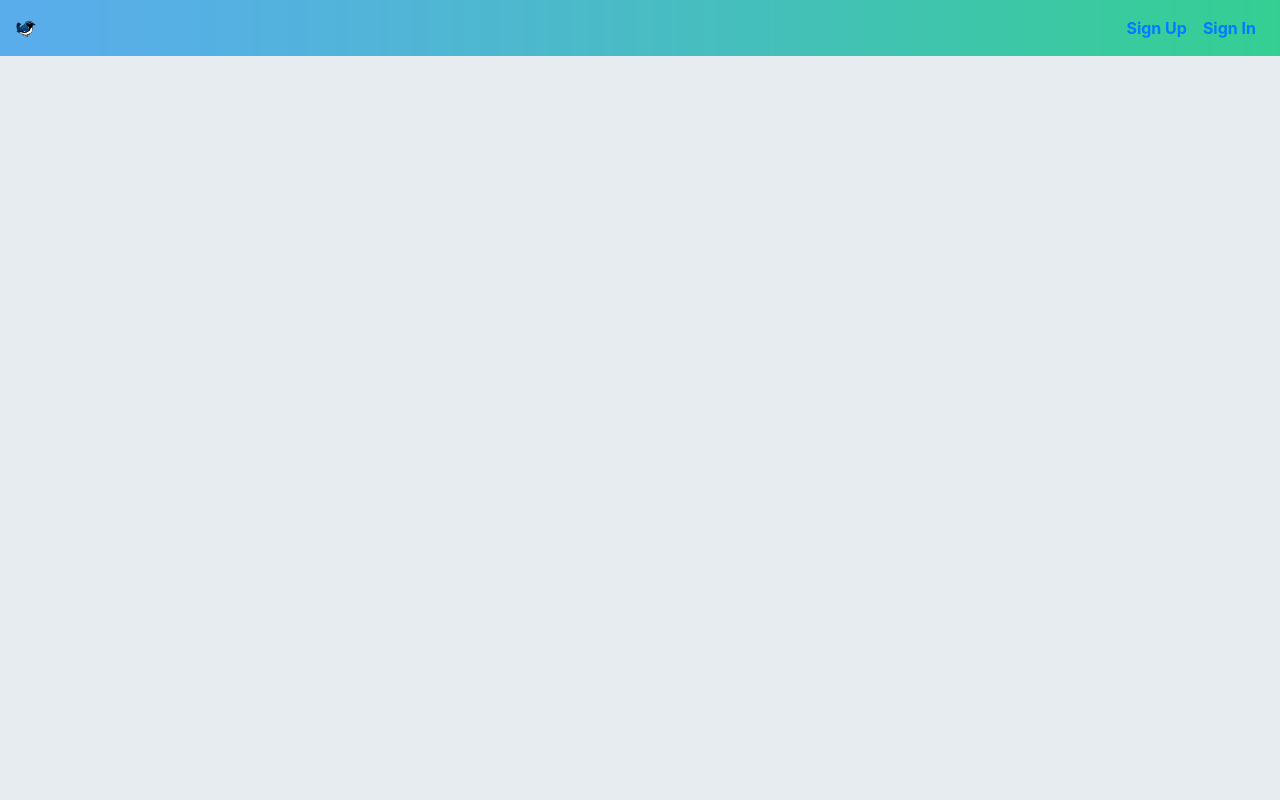
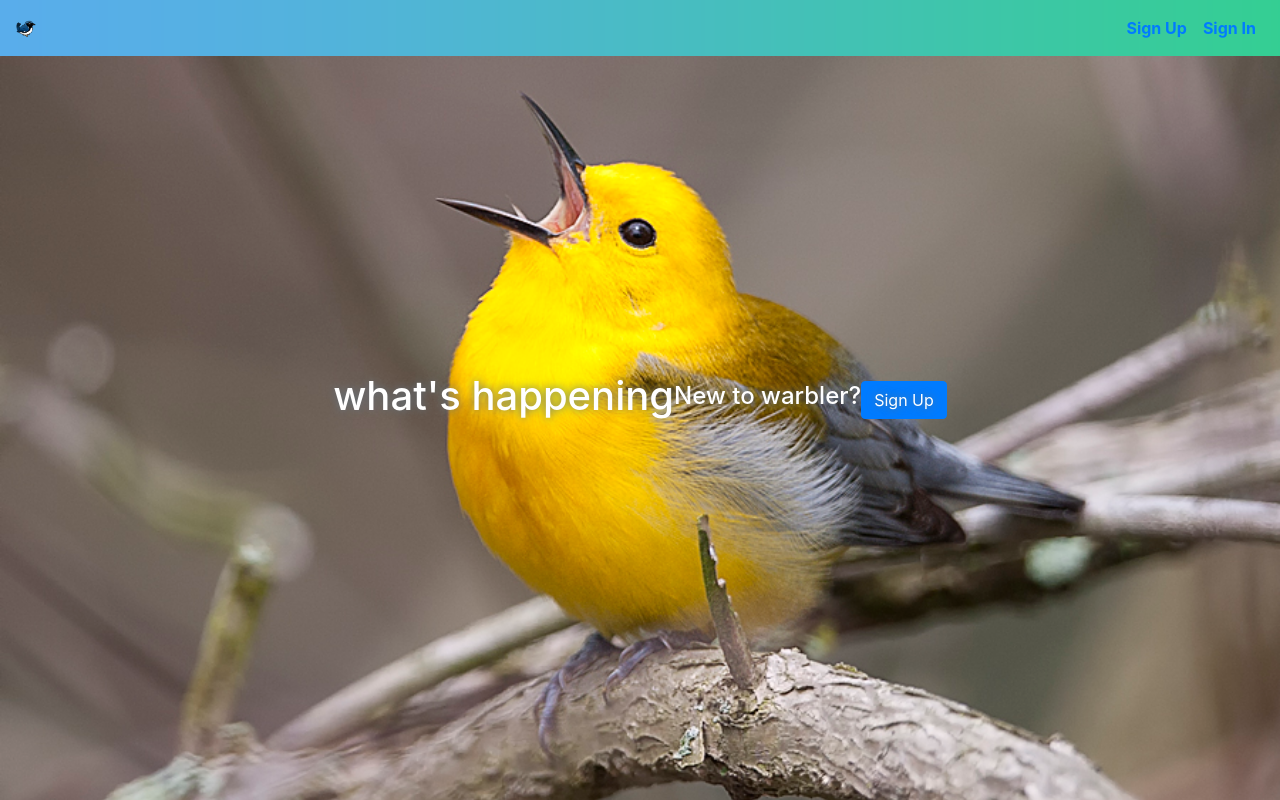
Before and after one commit to sunwucode/warbler-react-project, a React (Create React App) app in the folder warbler-client/: page / in a window 1280 px wide. Built offline with nearby package versions, Linux system fonts and the light colour scheme.

Commit message:
first of the frontend

```diff
--- /dev/null
+++ b/warbler-client/src/components/AuthForm.js
@@ -0,0 +1,57 @@
+import React,{ Component } from "react";
+
+export default class AuthForm extends Component {
+  constructor(props) {
+    super(props);
+    this.state = {
+      email: "",
+      username: "",
+      password: "",
+      profileImageUrl: "",
+    };
+  }
+
+  handleChange = (e) =>{
+    this.setState({
+      [e.target.name]: e.target.value
+    })
+  };
+
+  handleSubmit = e => {
+    e.preventDefault();
+    const authType = this.props.signUp ? "signup" : "signin";
+    this.props.onAuth(authType, this.state).then(()=>{
+      console.log("logged In");
+      });
+
+  }
+
+  render(){
+    const  {email, username, password, profileImageUrl} = this.state;
+    const {heading, buttonText, signUp} = this.props;
+    return(
+      <div>
+        <div className="row justify-content-md-center text-center"></div>
+        <div className="col-md-6">
+          <form onSubmit={this.handleSubmit} >
+            <h2>{heading}</h2>
+            <label htmlFor="email">email:</label>
+            <input className="form-control" id="email" name="email" onChange={this.handleChange} value={email} type="text"/>
+            <label htmlFor="password">password:</label>
+            <input className="form-control" id="password" name="password" onChange={this.handleChange} type="password"/>
+
+            {signUp && (
+              <div>
+                <label htmlFor="username">username:</label>
+            <input className="form-control" id="username" name="username" onChange={this.handleChange} value={username} type="text"/>
+            <label htmlFor="image-url">image URL:</label>
+            <input className="form-control" id="image-url" name="profile-image" onChange={this.handleChange} type="text"/>
+              </div>
+            )}
+            <button className="btn btn-primary btn-block btn-lg">{buttonText}</button>
+          </form>
+        </div>
+      </div>
+    )
+  }
+};
--- /dev/null
+++ b/warbler-client/src/components/Homepage.js
@@ -0,0 +1,14 @@
+import React from "react";
+import { Link } from "react-router-dom";
+
+const Homepage = () => (
+
+  <div className="home-hero">
+    <h1>what's happening</h1>
+    <h4>New to warbler? </h4>
+    <Link to="/signup" className="btn btn-primary"> Sign Up </Link>
+  </div>
+
+);
+
+export default Homepage;
--- a/warbler-client/src/containers/App.js
+++ b/warbler-client/src/containers/App.js
@@ -3,6 +3,8 @@ import {Provider} from "react-redux";
 import {configureStore} from "../store";
 import { BrowserRouter as Router } from "react-router-dom";
 import Navbar from "./Navbar";
+import Main from "./Main";
+
 
 const store = configureStore();
 
@@ -11,6 +13,7 @@ const App = () => (
     <Router>
       <div className="onboarding">
         <Navbar/>
+        <Main/>
         </div>
     </Router>
   </Provider>
--- /dev/null
+++ b/warbler-client/src/containers/Main.js
@@ -0,0 +1,34 @@
+import React from "react";
+import { Switch, Route, withRouter, Redirected } from "react-router-dom";
+import { connect } from "react-redux";
+import Homepage from "../components/Homepage";
+import AuthForm from "../components/AuthForm";
+import { authUser } from "../store/actions/auth";
+
+const Main = props => {
+  const {authUser} = props;
+  return (
+    <div>
+      <Switch>
+        <Route exact path="/" render={props => <Homepage {...props} />} />
+        <Route exact path="/signin" render={props => {
+          return(
+            <AuthForm onAuth={authUser} buttonText="Log in" heading="Welcome back!" {...props}/>
+          )
+        }}/>
+        <Route exact path="/signup" render={props => {
+          return(
+            <AuthForm onAuth={authUser} signUp buttonText="Sign me Up!" heading="Join us" {...props}/>
+          )
+        }}/>
+      </Switch>
+    </div>
+  );
+};
+
+function mapStateToProps(state) {
+  return{
+      currentUser: state.currentUser
+  };
+}
+export default withRouter(connect(mapStateToProps, { authUser })(Main));
--- a/warbler-client/src/index.css
+++ b/warbler-client/src/index.css
@@ -41,3 +41,21 @@ margin:  0 0.5rem;
   background-image: url("./images/nav-bg.png");
   background-size: 100% 100%;
 }
+.home-hero{
+  width: 100vw;
+  height: 100vh;
+  position: absolute;
+  top: 0;
+  left: 0;
+  display: flex;
+  align-items: center;
+  justify-content: center;
+  z-index: -1;
+  background-image: url("./images/signed-out-home.jpg");
+  text-align: center;
+  padding: 1rem;
+  background-position: center center;
+  background-size: cover;
+  color: white;
+  text-shadow: 0 0 8px #66757f;
+}
--- /dev/null
+++ b/warbler-client/src/services/api.js
@@ -0,0 +1,13 @@
+import axios from "axios";
+
+export function apiCall (method, path, data) {
+  return new Promise((resolve, reject) => {
+    return axios[method](path,data)
+    .then(res => {
+      return resolve(res.data);
+    })
+    .catch(err => {
+      return reject(err.response.data.error)
+    });
+  });
+};
--- /dev/null
+++ b/warbler-client/src/store/actions/auth.js
@@ -0,0 +1,24 @@
+import { apiCall } from "../../services/api";
+import { SET_CURRENT_USER } from "../actionTypes";
+
+
+export function setCurrentUser(user) {
+  return {
+    type: SET_CURRENT_USER,
+    user
+  };
+}
+
+export function authUser(type, userData) {
+  return dispacth => {
+    return new Promise((resolve, reject) => {
+      return apiCall("post", `api/auth/${type}`, userData)
+      .then((token, ...user) => {
+          localStorage.setItem("jwtToken", token)
+          dispacth(setCurrentUser(user))
+          resolve();
+      })
+      .catch()
+    })
+  }
+}
```
Also changed, not shown: warbler-client/src/store/actions/errors.js (added).
